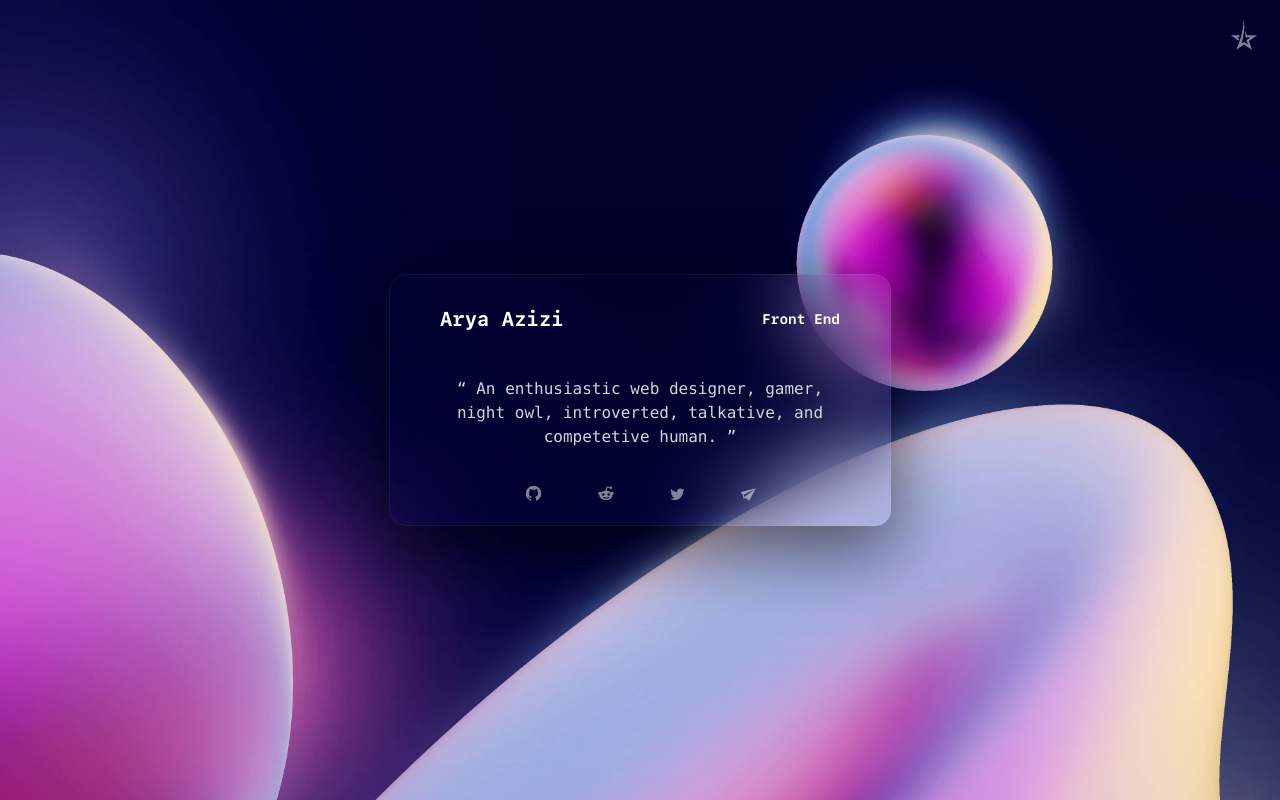
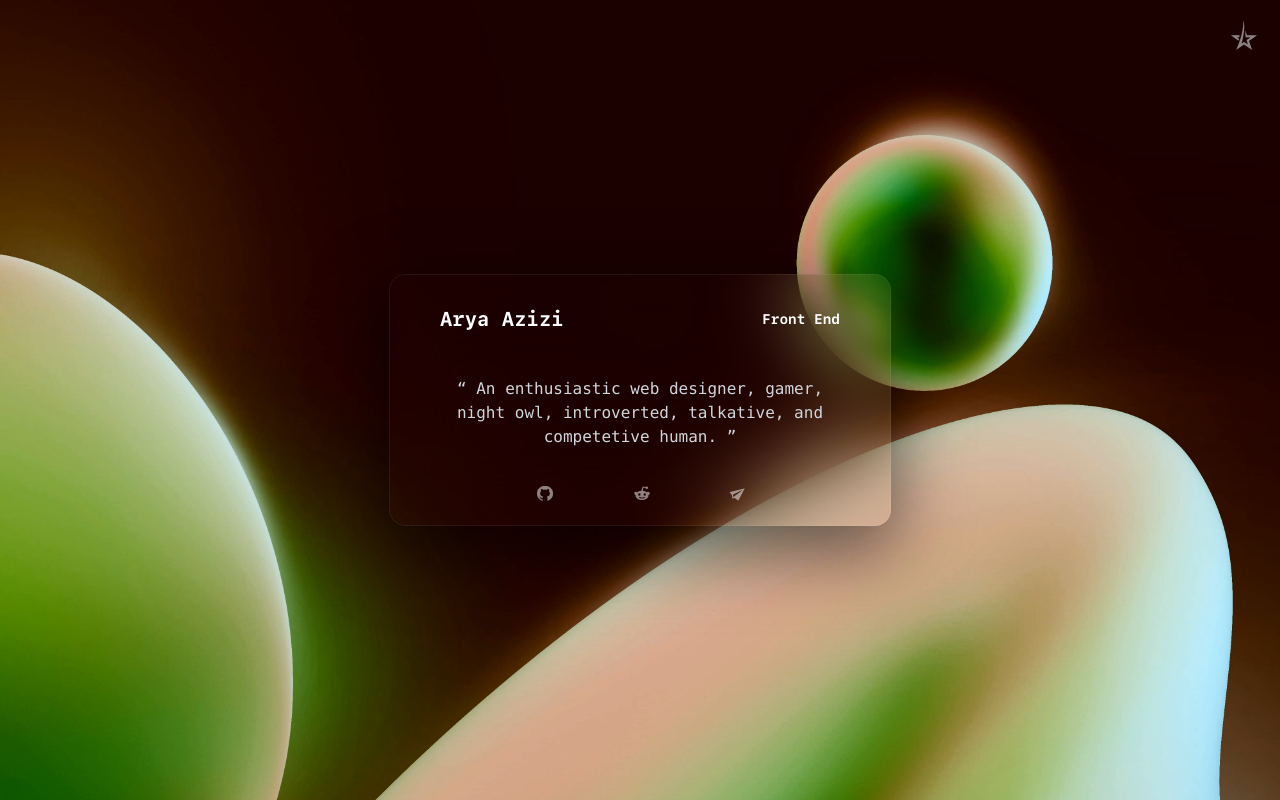
Before and after one commit to StikiStock/NeuGlass, a plain HTML site: page index.html in a window 1280 px wide. Drawn offline with nearby package versions, Linux system fonts and the light colour scheme.

Commit message:
Added on-page-load hue-rotate effect
with a 1s transition, ease-in property, varied from a random degree of 0-360deg
applies only to the background image element

```diff
--- a/index.html
+++ b/index.html
@@ -54,7 +54,7 @@
         src: url(./util/monobold.ttf);
       }
       * {
-        font-family: system-ui, -apple-system, BlinkMacSystemFont, 'Segoe UI', Roboto, Oxygen, Ubuntu, Cantarell, 'Open Sans', 'Helvetica Neue', sans-serif
+        font-family: system-ui, -apple-system, BlinkMacSystemFont, 'Segoe UI', Roboto, Oxygen, Ubuntu, Cantarell, 'Open Sans', 'Helvetica Neue', sans-serif;
       }
       .text {
         -webkit-hyphens: auto;
@@ -64,7 +64,9 @@
       }
     </style>
 </head>
-<body class="p-0 m-0 overflow-hidden bg-[url('util/background1.jpg')] bg-no-repeat bg-cover">
+<body class="p-0 m-0 overflow-hidden">
+
+<div class="bg-[url('util/background1.jpg')] bg-no-repeat bg-cover absolute w-full h-full" id="background" style="transition: all 1s ease-in;"></div>
 
 <div class="absolute top-[50%] left-[50%] translate-x-[-50%] translate-y-[-50%]
 rounded-2xl backdrop-blur-2xl border-[1px] border-[#ffffff10] shadow-[0px_22px_70px_4px_rgba(0,0,0,0.56)]">
@@ -80,7 +82,6 @@ rounded-2xl backdrop-blur-2xl border-[1px] border-[#ffffff10] shadow-[0px_22px_7
     <div class="mx-auto flex flex-row justify-around w-[18em] h-[25%]">
       <img src="util/icons8-github-64.png" class="w-[1.2em] h-[auto] invert my-auto opacity-50 hover:opacity-100 cursor-pointer transition-all" onclick="window.location.href='https://github.com/StikiStock/'">
       <img src="util/icons8-reddit-64.png" class="w-[1em] h-[auto] invert my-auto opacity-50 hover:opacity-100 cursor-pointer transition-all" onclick="window.location.href='https://www.reddit.com/user/xStiki'"/>
-      <img src="util/icons8-twitter-64.png" class="w-[1em] h-[auto] invert my-auto opacity-50 hover:opacity-100 cursor-pointer transition-all" onclick="window.alert('It was a bait.')"/>
       <img src="util/icons8-telegram-64.png" class="w-[1em] h-[auto] invert my-auto opacity-50 hover:opacity-100 cursor-pointer transition-all" onclick="window.location.href='https://t.me/stikistock'"/>
     </div>
   </div>
@@ -89,4 +90,13 @@ rounded-2xl backdrop-blur-2xl border-[1px] border-[#ffffff10] shadow-[0px_22px_7
 <img src="util/teamtrick.png" class="fixed top-5 right-5 invert w-[2em] h-auto opacity-50"/>
 
 </body>
+<script>
+  setTimeout(() => {
+    const hue_val = Math.floor(Math.random() * 361)
+    const bg = document.querySelector('#background')
+    bg.classList.toggle('hue-rotate-[' + hue_val + 'deg]')
+  }, 1200);
+
+
+</script>
 </html>
```
